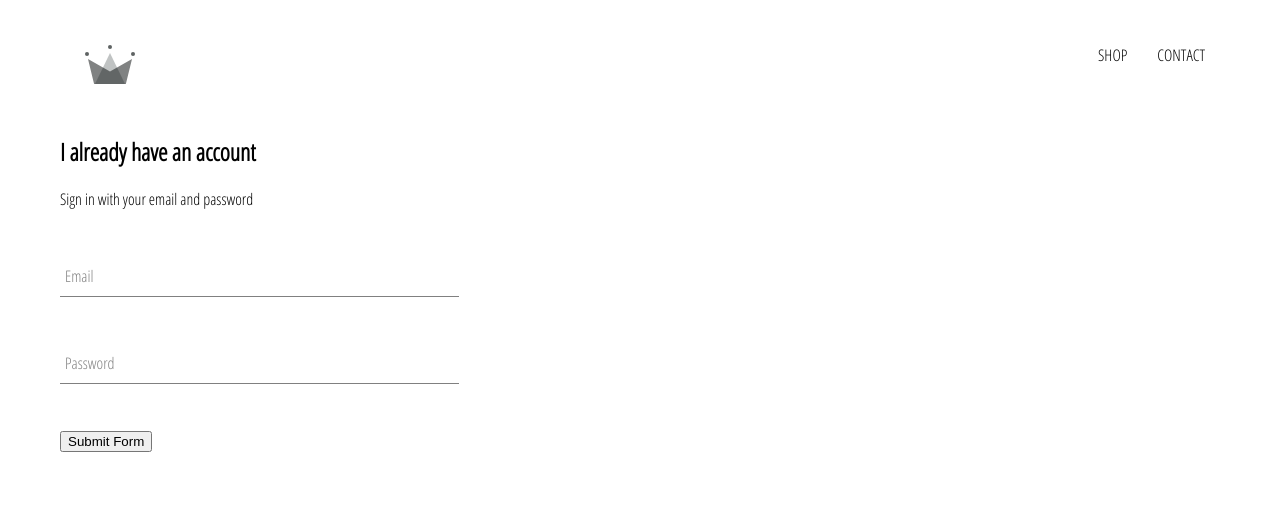
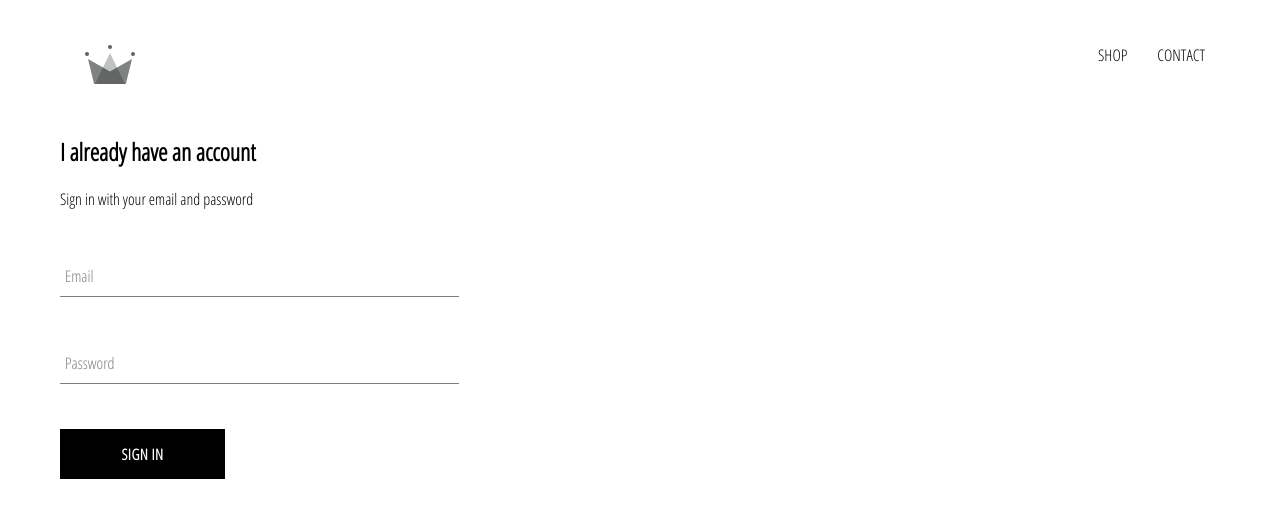
Before and after one commit to DavidStewartLDN/brixton-clothing, a React (Create React App) app: page /signin in a window 1280 px wide. Shown: the top 518 px of the page. Built offline with nearby package versions, Linux system fonts and the light colour scheme.

Commit message:
Created CustomButton and added to SignIn page

```diff
--- /dev/null
+++ b/src/components/custom-button/custom-button.component.jsx
@@ -0,0 +1,11 @@
+import React from 'react';
+
+import './custom-button.styles.scss'
+
+const CustomButton = ({ children, ...otherProps }) => (
+  <button className='custom-button' {...otherProps}>
+    {children}
+  </button>
+);
+
+export default CustomButton
--- /dev/null
+++ b/src/components/custom-button/custom-button.styles.scss
@@ -0,0 +1,22 @@
+.custom-button {
+  min-width: 165px;
+  width: auto;
+  height: 50px;
+  letter-spacing: 0.5px;
+  line-height: 50px;
+  padding: 0 35px 0 35px;
+  font-size: 15px;
+  background-color: black;
+  color: white;
+  text-transform: uppercase;
+  font-family: 'Open Sans Condensed';
+  font-weight: bolder;
+  border: none;
+  cursor: pointer;
+
+  &:hover {
+    background-color: white;
+    color: black;
+    border: 1px solid black;
+  }
+}
--- a/src/components/sign-in/sign-in.component.jsx
+++ b/src/components/sign-in/sign-in.component.jsx
@@ -1,4 +1,5 @@
 import React from 'react';
+import CustomButton from '../custom-button/custom-button.component';
 
 import FormInput from '../form-input/form-input.component';
 
@@ -35,7 +36,7 @@
         <form onSubmit={this.handleSubmit}>
           <FormInput name="email" type="email" value={this.state.email} handleChange={this.handleChange} label='Email' required />
           <FormInput name="password" type="password" value={this.state.password} handleChange={this.handleChange} label='Password' required />
-          <input type="submit" value="Submit Form" />
+          <CustomButton type='submit'> Sign in</CustomButton>
         </form>
       </div>
     )
--- a/src/components/sign-in/sign-in.styles.scss
+++ b/src/components/sign-in/sign-in.styles.scss
@@ -2,4 +2,9 @@
   width: 30vw;
   display: flex;
   flex-direction: column;
+
+  .title {
+    margin: 10px 0;
+  }
+
 }
```
